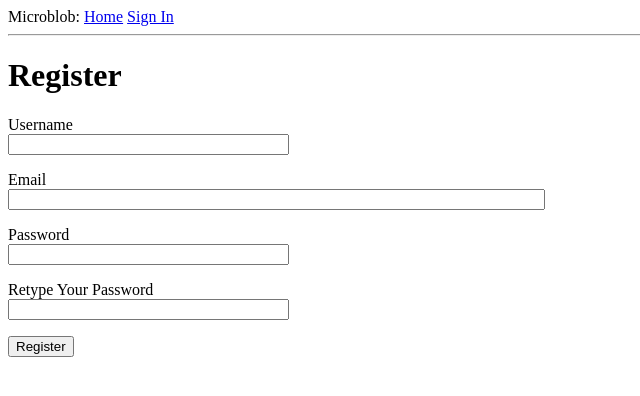
After one commit to dandam/microblob, a Flask app: page /register in a window 1280 px wide. The commit adds this page. Shown: the top 396 px of the page, without its empty margins (0-640 px from the left). Run offline with Flask 2, Linux system fonts and the light colour scheme.

Commit message:
registration - template, validator, routing

```diff
--- a/app/forms.py
+++ b/app/forms.py
@@ -1,9 +1,27 @@
 from flask_wtf import FlaskForm
 from wtforms import StringField, PasswordField, BooleanField, SubmitField
-from wtforms.validators import DataRequired
+from wtforms.validators import DataRequired, EqualTo, Email, ValidationError
+from app.models import User
 
 class LoginForm(FlaskForm):
     username = StringField('Username', validators=[DataRequired()])
     password = PasswordField('Password', validators=[DataRequired()])
     remember_me = BooleanField('Remember Me')
     submit = SubmitField('Sign In')
+
+class RegistrationForm(FlaskForm):
+    username = StringField('Username', validators=[DataRequired()])
+    email = StringField('Email', validators=[DataRequired(), Email()])
+    password = PasswordField('Password', validators=[DataRequired()])
+    password2 = PasswordField('Retype Your Password', validators=[DataRequired(), EqualTo('password')])
+    submit = SubmitField('Register')
+
+    def validate_username(self, username):
+        user = User.query.filter_by(username=username.data).first()
+        if user is not None:
+            raise ValidationError('Oops! That name is taken. Try another one.')
+
+    def validate_email(self, email):
+        email = User.query.filter_by(email=email.data).first()
+        if email is not None:
+            raise ValidationError('Uh oh. We already have that email address. Maybe try a different one...')
--- a/app/routes.py
+++ b/app/routes.py
@@ -1,8 +1,8 @@
 from flask import render_template, flash, redirect, url_for, request
 from werkzeug.urls import url_parse
 from flask_login import current_user, login_user, logout_user, login_required
-from app import app
-from app.forms import LoginForm
+from app import app, db
+from app.forms import LoginForm, RegistrationForm
 from app.models import User
 
 
@@ -10,7 +10,6 @@ from app.models import User
 @app.route('/index')
 @login_required
 def index():
-    user = {'username': 'Dan'}
     posts = [
         {
             'author': {'username': 'Dan'},
@@ -21,7 +20,7 @@ def index():
             'body': "Really looking forward to Egypt!"
         }
     ]
-    return render_template('index.html', title="Home", user=user, posts=posts)
+    return render_template('index.html', title="Home", posts=posts)
 
 @app.route('/login', methods=['GET', 'POST'])
 def login():
@@ -44,3 +43,17 @@ def login():
 def logout():
     logout_user()
     return redirect(url_for('index'))
+
+@app.route('/register', methods=['GET', 'POST'])
+def register():
+    if current_user.is_authenticated:
+        return redirect(url_for('index'))
+    form = RegistrationForm()
+    if form.validate_on_submit():
+        user = User(username=form.username.data, email=form.email.data)
+        user.set_password(form.password.data)
+        db.session.add(user)
+        db.session.commit()
+        flash('Welcome to Microblobber!')
+        return redirect(url_for('login'))
+    return render_template('register.html', title='Register', form=form)
--- a/app/templates/index.html
+++ b/app/templates/index.html
@@ -1,7 +1,7 @@
 {% extends "base.html" %}
 
 {% block content %}
-    <h1>Hola,  {{ user.username }}!</h1>
+    <h1>Hola,  {{ current_user.username }}!</h1>
     {% for post in posts %}
     <div><p>{{ post.author.username }} says: <b>{{ post.body }}</b></p></div>
     {% endfor %}
--- a/app/templates/login.html
+++ b/app/templates/login.html
@@ -25,4 +25,5 @@
             {{ form.submit() }}
         </p>
     </form>
+    <p>No account? <a href="{{ url_for('register') }}">Register to become a Microblobber and get blobbing!</a></p>
 {% endblock %}
--- /dev/null
+++ b/app/templates/register.html
@@ -0,0 +1,37 @@
+{% extends "base.html" %}
+
+{% block content %}
+    <h1>Register</h1>
+    <form action="" method="post">
+        {{ form.hidden_tag() }}
+        <p>
+            {{ form.username.label }}<br>
+            {{ form.username(size=32) }}<br>
+            {% for error in form.username.errors %}
+            <span style="color: tomato;">[{{ error }}]</span>
+            {% endfor %}
+        </p>
+        <p>
+            {{ form.email.label }}<br>
+            {{ form.email(size=64) }}<br>
+            {% for error in form.email.errors %}
+            <span style="color: tomato;">[{{ error }}]</span>
+            {% endfor %}
+        </p>
+        <p>
+            {{ form.password.label }}<br>
+            {{ form.password(size=32) }}<br>
+            {% for error in form.password.errors %}
+            <span style="color: tomato;">[{{ error }}]</span>
+            {% endfor %}
+        </p>
+        <p>
+            {{ form.password2.label }}<br>
+            {{ form.password2(size=32) }}<br>
+            {% for error in form.password2.errors %}
+            <span style="color: tomato;">[{{ error }}]</span>
+            {% endfor %}
+        </p>
+        <p>{{ form.submit() }}</p>
+    </form>
+{% endblock %}
```
Also changed, not shown: app.db.
